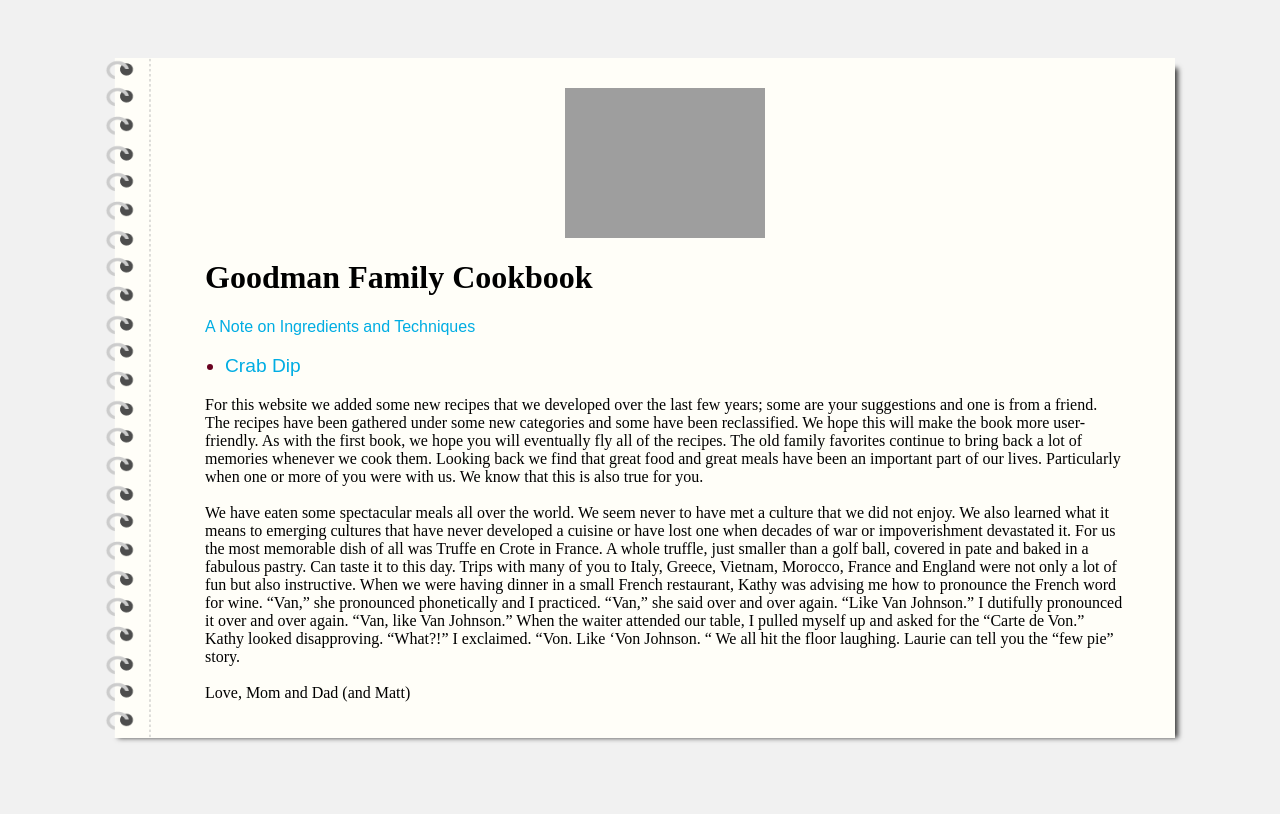
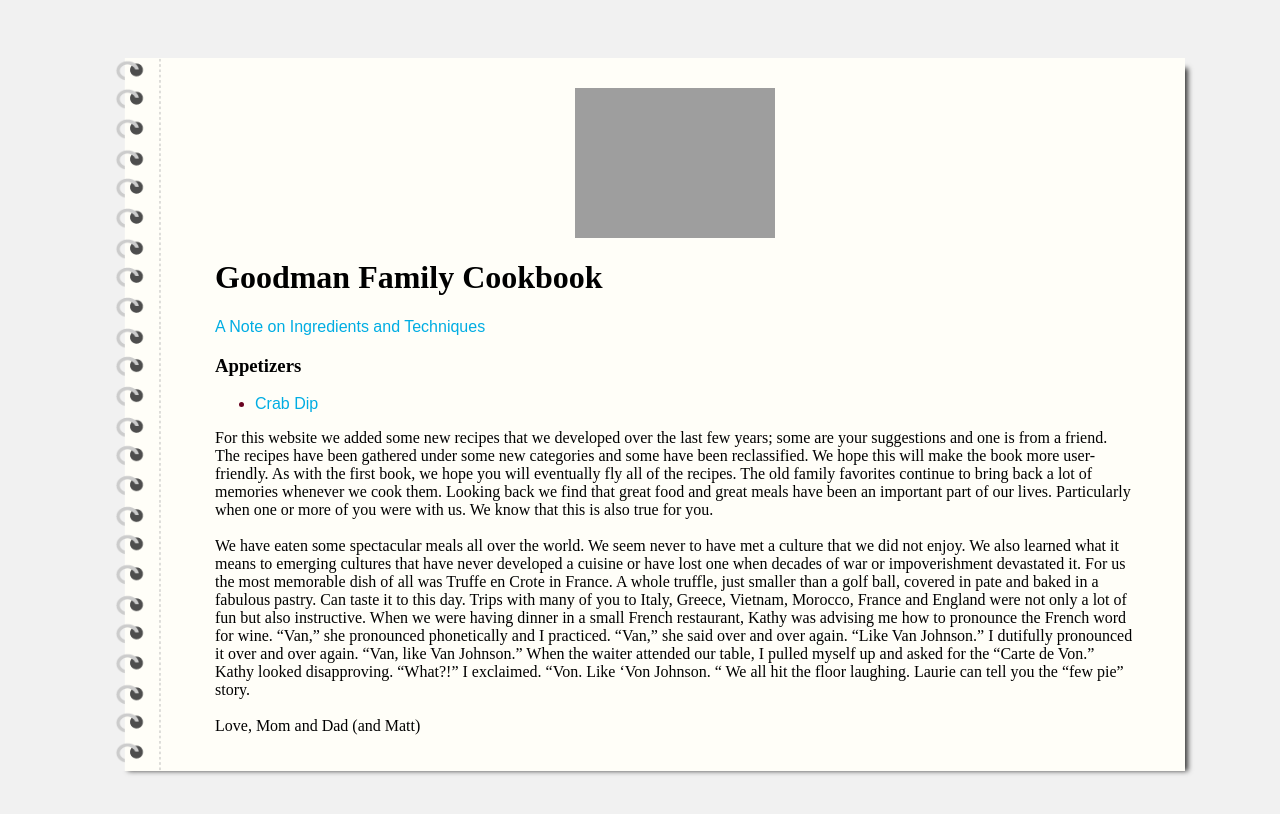
Before and after one commit to mckornfield/goodman-cookbook, a Jekyll site: the page built from index.md, in a window 1280 px wide. Shown: the top 814 px of the page. Built offline with Jekyll 4.4.1, drawn with Linux system fonts in a browser that asks for light colours.

Commit message:
made appetizers section

```diff
--- a/_config.yml
+++ b/_config.yml
@@ -1,5 +1,5 @@
 name: Goodman Family Cookbook
 markdown: kramdown
 collections:
-  recipes:
+  appetizers:
     output: true
--- a/_layouts/overview.html
+++ b/_layouts/overview.html
@@ -1,6 +1,7 @@
 <!DOCTYPE html>
 <html>
 {% include head.html %}
+
 <body>
   <div id="wrapper">
     <div id="logo">&nbsp;</div>
@@ -9,8 +10,9 @@
       <a href="{{site.url}}{{site.baseurl}}/about.html">A Note on Ingredients and Techniques</a>
     </div>
     <div id="table-of-contents">
+      <h3 id="section-title">Appetizers</h3>
       <ul id="toc">
-            {% for recipe in site.recipes %}
+        {% for recipe in site.appetizers %}
         <li><a href="{{site.url}}{{site.baseurl}}{{recipe.url}}">{{recipe.title}}</a></li>
         {% endfor %}
       </ul>
@@ -22,4 +24,5 @@
     </div>
   </div> <!-- /wrapper -->
 </body>
+
 </html>
--- a/assets/css/style.css
+++ b/assets/css/style.css
@@ -1,6 +1,7 @@
 body {
   font-family: "Titilium Web";
   padding: 20px;
+  padding-left:40px;
   background: #f1f1f1;
 }
 
@@ -41,9 +42,12 @@ a:visited {
   text-decoration: none;
 }
 
+#section-title {
+  font-family: "Titilium Web";
+}
+
 #table-of-contents {
-  font-size: 1.2em;
-  padding-left: 20px;
+  padding-left: 40px;
 }
 
 #title {
```
Also changed, not shown: _appetizers/1-crab-dip.md (renamed from _recipes/1-crab-dip.md). Lines whose indentation alone changed are shown as unchanged.
